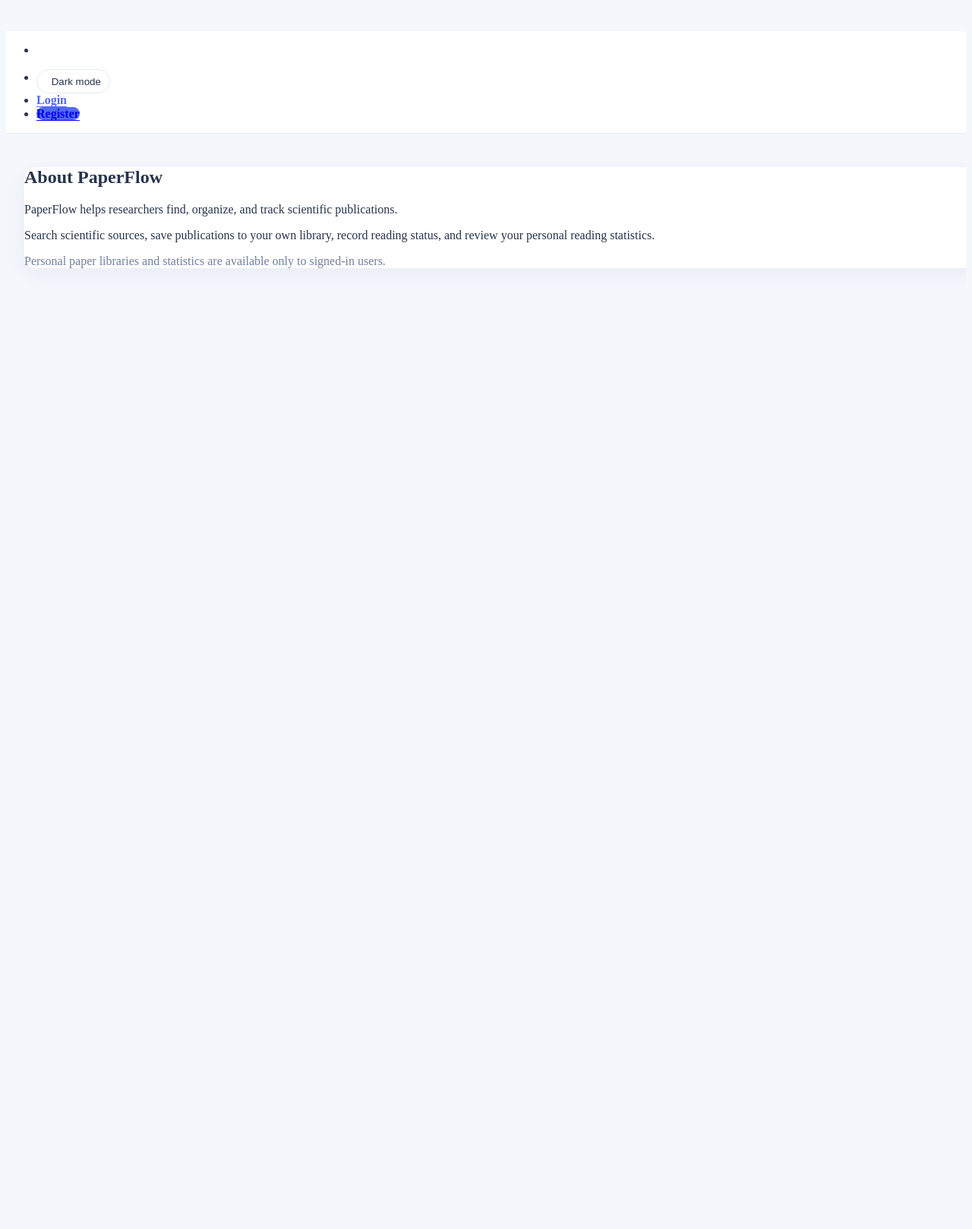
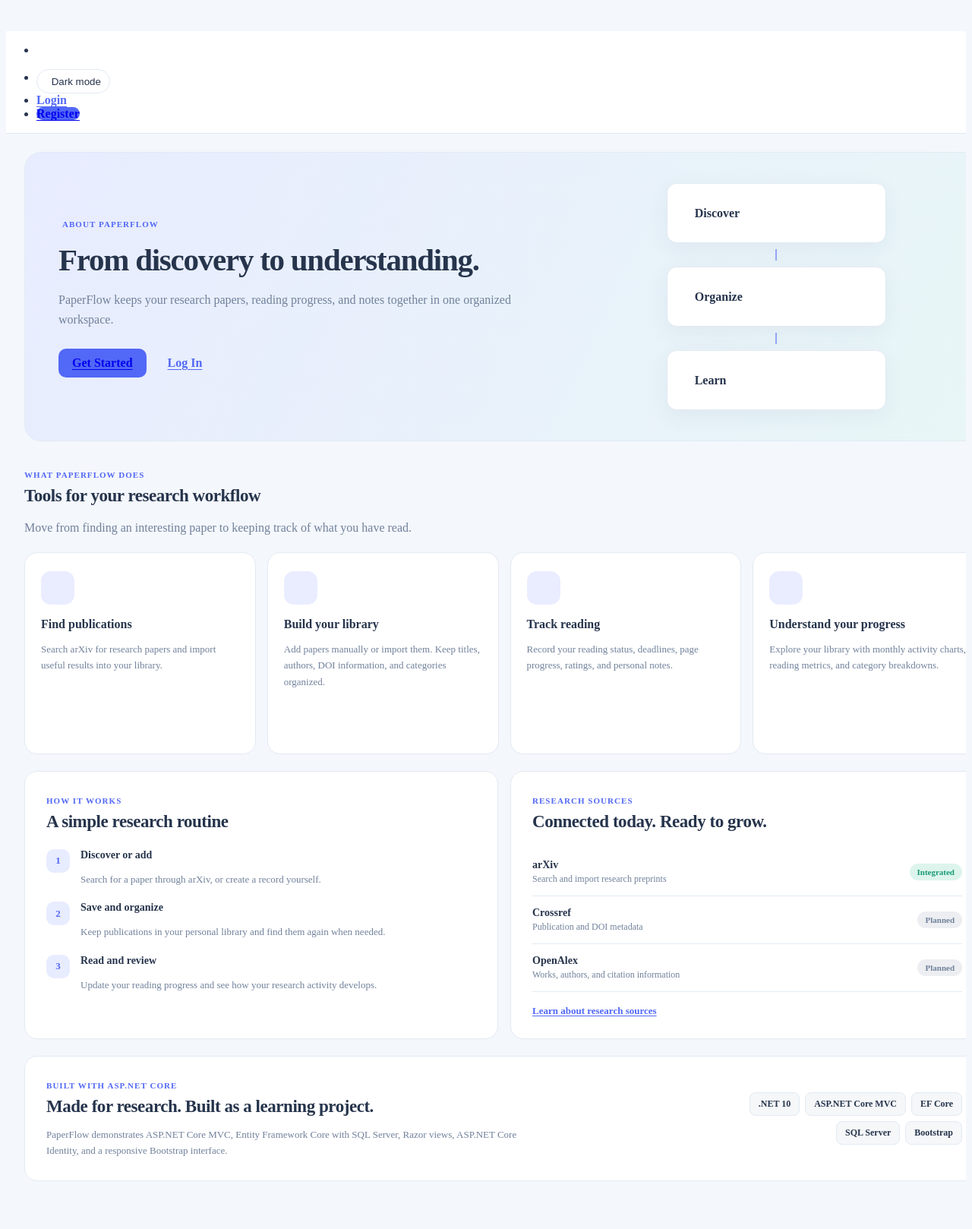
Before and after one commit to ninovvas/paperFlow-asp-net-core-app, an ASP.NET Core app: page /About in a window 1280 px wide. Shown: the part 1536-3154 px from the top of the page at 76% size. Run offline with ASP.NET Core 8, Linux system fonts and the light colour scheme.

Commit message:
Adapt About page with modern design

```diff
--- a/PaperFlow.Web/Views/About/Index.cshtml
+++ b/PaperFlow.Web/Views/About/Index.cshtml
@@ -1,12 +1,77 @@
 @{
-	ViewData["Title"] = "About PaperFlow";
+    ViewData["Title"] = "About PaperFlow";
 }
 
-<div class="pf-public-page">
-	<div class="card p-4">
-		<h2>About PaperFlow</h2>
-		<p>PaperFlow helps researchers find, organize, and track scientific publications.</p>
-		<p>Search scientific sources, save publications to your own library, record reading status, and review your personal reading statistics.</p>
-		<p class="text-muted">Personal paper libraries and statistics are available only to signed-in users.</p></div>
+@section Styles {
+    <link rel="stylesheet" href="~/css/paperflow-about.css" asp-append-version="true" />
+}
 
+<div class="pf-about">
+    <section class="pf-about-hero" aria-labelledby="pf-about-title">
+        <div class="pf-about-hero-copy">
+            <span class="pf-about-eyebrow"><i class="ti ti-books" aria-hidden="true"></i> ABOUT PAPERFLOW</span>
+            <h1 id="pf-about-title">From discovery to understanding.</h1>
+            <p class="pf-about-lead">PaperFlow keeps your research papers, reading progress, and notes together in one organized workspace.</p>
+            <div class="pf-about-actions">
+                @if (User.Identity?.IsAuthenticated == true)
+                {
+                    <a asp-controller="PaperSearch" asp-action="Index" class="btn btn-primary"><i class="ti ti-search me-1" aria-hidden="true"></i> Find Research Papers</a>
+                    <a asp-controller="Papers" asp-action="Index" class="btn btn-outline-primary">Open My Library</a>
+                }
+                else
+                {
+                    <a asp-area="Identity" asp-page="/Account/Register" class="btn btn-primary">Get Started</a>
+                    <a asp-area="Identity" asp-page="/Account/Login" class="btn btn-outline-primary">Log In</a>
+                }
+            </div>
+        </div>
+        <div class="pf-about-hero-visual" aria-hidden="true">
+            <div class="pf-about-visual-card"><i class="ti ti-search"></i><span>Discover</span></div>
+            <div class="pf-about-visual-connector"></div>
+            <div class="pf-about-visual-card"><i class="ti ti-books"></i><span>Organize</span></div>
+            <div class="pf-about-visual-connector"></div>
+            <div class="pf-about-visual-card"><i class="ti ti-chart-bar"></i><span>Learn</span></div>
+        </div>
+    </section>
+
+    <section class="pf-about-section" aria-labelledby="pf-about-features">
+        <div class="pf-about-section-heading">
+            <span class="pf-about-kicker">WHAT PAPERFLOW DOES</span>
+            <h2 id="pf-about-features">Tools for your research workflow</h2>
+            <p>Move from finding an interesting paper to keeping track of what you have read.</p>
+        </div>
+        <div class="pf-about-feature-grid">
+            <article class="pf-about-feature"><div class="pf-about-feature-icon"><i class="ti ti-search" aria-hidden="true"></i></div><h3>Find publications</h3><p>Search arXiv for research papers and import useful results into your library.</p></article>
+            <article class="pf-about-feature"><div class="pf-about-feature-icon"><i class="ti ti-books" aria-hidden="true"></i></div><h3>Build your library</h3><p>Add papers manually or import them. Keep titles, authors, DOI information, and categories organized.</p></article>
+            <article class="pf-about-feature"><div class="pf-about-feature-icon"><i class="ti ti-book-2" aria-hidden="true"></i></div><h3>Track reading</h3><p>Record your reading status, deadlines, page progress, ratings, and personal notes.</p></article>
+            <article class="pf-about-feature"><div class="pf-about-feature-icon"><i class="ti ti-chart-bar" aria-hidden="true"></i></div><h3>Understand your progress</h3><p>Explore your library with monthly activity charts, reading metrics, and category breakdowns.</p></article>
+        </div>
+    </section>
+
+    <section class="pf-about-split" aria-label="How PaperFlow works and supported research providers">
+        <div class="pf-about-panel">
+            <span class="pf-about-kicker">HOW IT WORKS</span>
+            <h2>A simple research routine</h2>
+            <ol class="pf-about-steps">
+                <li><span class="pf-about-step-number">1</span><div><strong>Discover or add</strong><p>Search for a paper through arXiv, or create a record yourself.</p></div></li>
+                <li><span class="pf-about-step-number">2</span><div><strong>Save and organize</strong><p>Keep publications in your personal library and find them again when needed.</p></div></li>
+                <li><span class="pf-about-step-number">3</span><div><strong>Read and review</strong><p>Update your reading progress and see how your research activity develops.</p></div></li>
+            </ol>
+        </div>
+        <div class="pf-about-panel">
+            <span class="pf-about-kicker">RESEARCH SOURCES</span>
+            <h2>Connected today. Ready to grow.</h2>
+            <div class="pf-about-providers">
+                <div class="pf-about-provider"><div><strong>arXiv</strong><small>Search and import research preprints</small></div><span class="pf-about-status pf-about-status-live">Integrated</span></div>
+                <div class="pf-about-provider"><div><strong>Crossref</strong><small>Publication and DOI metadata</small></div><span class="pf-about-status">Planned</span></div>
+                <div class="pf-about-provider"><div><strong>OpenAlex</strong><small>Works, authors, and citation information</small></div><span class="pf-about-status">Planned</span></div>
+            </div>
+            <a asp-controller="ResearchSources" asp-action="Index" class="pf-about-inline-link">Learn about research sources <i class="ti ti-arrow-right" aria-hidden="true"></i></a>
+        </div>
+    </section>
+
+    <section class="pf-about-footer-panel">
+        <div><span class="pf-about-kicker">BUILT WITH ASP.NET CORE</span><h2>Made for research. Built as a learning project.</h2><p>PaperFlow demonstrates ASP.NET Core MVC, Entity Framework Core with SQL Server, Razor views, ASP.NET Core Identity, and a responsive Bootstrap interface.</p></div>
+        <div class="pf-about-tech"><span>.NET 10</span><span>ASP.NET Core MVC</span><span>EF Core</span><span>SQL Server</span><span>Bootstrap</span></div>
+    </section>
 </div>
--- /dev/null
+++ b/PaperFlow.Web/wwwroot/css/paperflow-about.css
@@ -0,0 +1,327 @@
+.pf-about {
+    color: var(--pf-text);
+    max-width: 1400px;
+    margin: 0 auto;
+    padding-bottom: 32px
+}
+
+    .pf-about h1, .pf-about h2, .pf-about h3, .pf-about strong {
+        color: var(--pf-text)
+    }
+
+    .pf-about p {
+        color: var(--pf-muted);
+        line-height: 1.65;
+        margin-bottom: 0
+    }
+
+.pf-about-hero {
+    display: grid;
+    grid-template-columns: minmax(0,1.5fr) minmax(250px,1fr);
+    gap: 30px;
+    align-items: center;
+    padding: 40px 44px;
+    border: 1px solid var(--pf-border);
+    border-radius: 22px;
+    background: linear-gradient(115deg,rgba(93,120,255,.14),rgba(32,168,170,.10)),var(--pf-surface);
+    overflow: hidden
+}
+
+.pf-about-eyebrow, .pf-about-kicker {
+    font-size: 11px;
+    letter-spacing: .095em;
+    font-weight: 800;
+    color: var(--pf-primary);
+    text-transform: uppercase
+}
+
+    .pf-about-eyebrow i {
+        font-size: 15px;
+        vertical-align: middle;
+        margin-right: 5px
+    }
+
+.pf-about-hero h1 {
+    font-size: clamp(29px,3.2vw,44px);
+    letter-spacing: -.03em;
+    line-height: 1.12;
+    margin: 15px 0
+}
+
+.pf-about-lead {
+    font-size: 16px;
+    max-width: 620px
+}
+
+.pf-about-actions {
+    display: flex;
+    gap: 10px;
+    flex-wrap: wrap;
+    margin-top: 24px
+}
+
+    .pf-about-actions .btn {
+        padding: 10px 18px
+    }
+
+.pf-about-hero-visual {
+    display: grid;
+    justify-items: center;
+    gap: 8px
+}
+
+.pf-about-visual-card {
+    width: min(100%,245px);
+    min-height: 51px;
+    display: flex;
+    align-items: center;
+    gap: 15px;
+    border-radius: 13px;
+    padding: 13px 21px;
+    background: var(--pf-surface);
+    border: 1px solid var(--pf-border);
+    box-shadow: var(--pf-shadow);
+    font-weight: 700;
+    color: var(--pf-text)
+}
+
+    .pf-about-visual-card i {
+        color: var(--pf-primary);
+        font-size: 22px
+    }
+
+.pf-about-visual-connector {
+    height: 15px;
+    width: 2px;
+    background: var(--pf-primary);
+    opacity: .55
+}
+
+.pf-about-section {
+    margin-top: 34px
+}
+
+.pf-about-section-heading {
+    margin: 0 0 18px
+}
+
+    .pf-about-section-heading h2, .pf-about-panel h2, .pf-about-footer-panel h2 {
+        font-size: 23px;
+        letter-spacing: -.02em;
+        margin: 7px 0 7px
+    }
+
+.pf-about-feature-grid {
+    display: grid;
+    grid-template-columns: repeat(4,minmax(0,1fr));
+    gap: 15px
+}
+
+.pf-about-feature, .pf-about-panel, .pf-about-footer-panel {
+    background: var(--pf-surface);
+    border: 1px solid var(--pf-border);
+    border-radius: 17px
+}
+
+.pf-about-feature {
+    padding: 24px 21px;
+    min-height: 216px
+}
+
+.pf-about-feature-icon {
+    width: 44px;
+    height: 44px;
+    display: grid;
+    place-items: center;
+    border-radius: 13px;
+    background: rgba(93,120,255,.13);
+    color: var(--pf-primary);
+    font-size: 22px;
+    margin-bottom: 17px
+}
+
+.pf-about-feature h3 {
+    font-size: 16px;
+    margin-bottom: 9px;
+    font-weight: 700
+}
+
+.pf-about-feature p {
+    font-size: 13px
+}
+
+.pf-about-split {
+    display: grid;
+    grid-template-columns: 1fr 1fr;
+    gap: 16px;
+    margin-top: 22px
+}
+
+.pf-about-panel {
+    padding: 28px
+}
+
+.pf-about-steps {
+    list-style: none;
+    padding: 0;
+    margin: 23px 0 0;
+    display: grid;
+    gap: 19px
+}
+
+    .pf-about-steps li {
+        display: flex;
+        gap: 14px
+    }
+
+    .pf-about-steps strong {
+        display: block;
+        font-size: 14px;
+        margin-bottom: 3px
+    }
+
+    .pf-about-steps p {
+        font-size: 13px
+    }
+
+.pf-about-step-number {
+    display: grid;
+    place-items: center;
+    flex: 0 0 31px;
+    width: 31px;
+    height: 31px;
+    border-radius: 10px;
+    background: rgba(93,120,255,.14);
+    color: var(--pf-primary);
+    font-size: 13px;
+    font-weight: 800
+}
+
+.pf-about-providers {
+    margin-top: 22px;
+    display: grid;
+    gap: 0
+}
+
+.pf-about-provider {
+    display: flex;
+    align-items: center;
+    justify-content: space-between;
+    gap: 10px;
+    padding: 14px 0;
+    border-bottom: 1px solid var(--pf-border)
+}
+
+    .pf-about-provider strong {
+        display: block;
+        font-size: 14px
+    }
+
+    .pf-about-provider small {
+        display: block;
+        margin-top: 3px;
+        color: var(--pf-muted);
+        font-size: 12px
+    }
+
+.pf-about-status {
+    display: inline-flex;
+    border-radius: 999px;
+    white-space: nowrap;
+    padding: 5px 10px;
+    background: rgba(135,148,169,.16);
+    color: var(--pf-muted);
+    font-size: 11px;
+    font-weight: 700
+}
+
+.pf-about-status-live {
+    background: rgba(30,180,132,.15);
+    color: #179a75
+}
+
+.pf-about-inline-link {
+    display: inline-flex;
+    gap: 6px;
+    align-items: center;
+    margin-top: 17px;
+    color: var(--pf-primary);
+    font-weight: 700;
+    font-size: 13px
+}
+
+.pf-about-footer-panel {
+    padding: 28px;
+    display: flex;
+    gap: 22px;
+    justify-content: space-between;
+    align-items: center;
+    margin-top: 22px
+}
+
+    .pf-about-footer-panel > div:first-child {
+        max-width: 660px
+    }
+
+    .pf-about-footer-panel p {
+        font-size: 13px
+    }
+
+.pf-about-tech {
+    display: flex;
+    justify-content: flex-end;
+    flex-wrap: wrap;
+    gap: 7px;
+    max-width: 330px
+}
+
+    .pf-about-tech span {
+        padding: 7px 11px;
+        border: 1px solid var(--pf-border);
+        border-radius: 8px;
+        background: rgba(120,140,175,.07);
+        color: var(--pf-text);
+        font-size: 12px;
+        font-weight: 600
+    }
+
+@media(max-width:1050px) {
+    .pf-about-feature-grid {
+        grid-template-columns: repeat(2,minmax(0,1fr))
+    }
+
+    .pf-about-hero {
+        grid-template-columns: 1fr
+    }
+}
+
+@media(max-width:690px) {
+    .pf-about-hero {
+        padding: 26px 22px
+    }
+
+    .pf-about-hero-visual {
+        display: none
+    }
+
+    .pf-about-feature-grid, .pf-about-split {
+        grid-template-columns: 1fr
+    }
+
+    .pf-about-feature {
+        min-height: 0
+    }
+
+    .pf-about-panel, .pf-about-footer-panel {
+        padding: 22px
+    }
+
+    .pf-about-footer-panel {
+        display: block
+    }
+
+    .pf-about-tech {
+        justify-content: flex-start;
+        margin-top: 17px
+    }
+}
```
Also changed, not shown: PaperFlow.Web/PaperFlow.Web.csproj.
